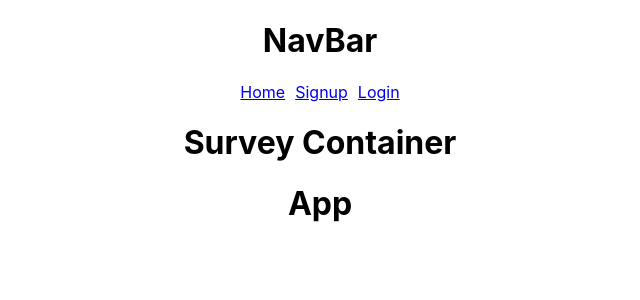
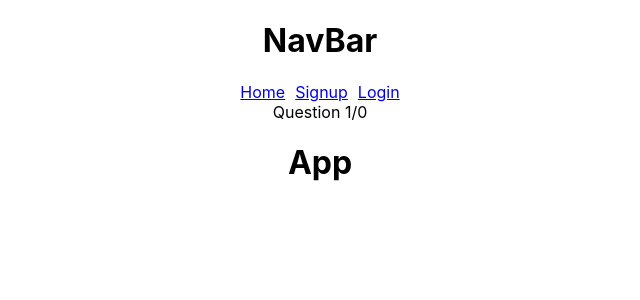
Before and after one commit to cmann80/phase-5-dialect-map, a React (Create React App) app in the folder client/: page /survey in a window 1280 px wide. Shown: the top 300 px of the page, without its empty margins (320-960 px from the left). Built offline with nearby package versions, Linux system fonts and the light colour scheme; no server answers.

Commit message:
refactored survey into one element; survey displays the number of questions and one question text

```diff
--- a/client/src/App.js
+++ b/client/src/App.js
@@ -4,7 +4,7 @@ import NavBar from "./components/NavBar/NavBar"
 import Home from "./components/Home/Home"
 import Login from "./components/Login/Login"
 import Profile from "./components/Profile/Profile"
-import SurveyContainer from "./components/SurveyContainer/SurveyContainer"
+import Survey from "./components/Survey/Survey"
 import { Route, Routes, BrowserRouter} from 'react-router-dom'
 import { useEffect, useState } from "react";
 import React from 'react';
@@ -34,6 +34,16 @@ function App() {
 
 if(errors) return <h1>{errors}</h1>
 
+// creates an array from the survey object
+  const questionArray = Object.values(survey)
+
+  // removes the first, and last two elements of the array (really dumb)
+  questionArray.shift()
+  questionArray.pop()
+  questionArray.pop()
+
+  console.log(questionArray)
+
 
   return (
     <div className="App">
@@ -44,7 +54,7 @@ if(errors) return <h1>{errors}</h1>
             <Route path= "/" element={<Home/>}/>
             <Route path="/signup" element={<Signup setUser={setUser}/>}/>
             <Route path="/login" element={<Login setUser={setUser}/>}/>
-            <Route path="/survey" element={<SurveyContainer user={user} survey={survey}/>}/>
+            <Route path="/survey" element={<Survey user={user} questionArray={questionArray}/>}/>
             <Route path="/profile" element={<Profile user={user}/>}/>
           </Routes>
         </BrowserRouter>
--- a/client/src/components/Profile/Profile.js
+++ b/client/src/components/Profile/Profile.js
@@ -1,6 +1,6 @@
 import {useEffect, useState} from 'react';
 import {useParams, Link} from 'react-router-dom'
-import SurveyContainer from "../SurveyContainer/SurveyContainer"
+import Survey from "../Survey/Survey"
 import "./Profile.css"
 
 function Profile ({user}){
--- a/client/src/components/Survey/Survey.js
+++ b/client/src/components/Survey/Survey.js
@@ -1,12 +1,25 @@
+import { useState } from 'react';
 import "./Survey.css"
 
-function Survey(){
+
+function Survey({questionArray}){
+
+
+    //state for what question is currently on the page
+    const [currentQuestion, setCurrentQuestion] = useState(0)
+
+
+
 
     return(
-    <div className={"page-item"}>
-        <h1>Survey</h1>
-    </div>
-
+        <div className ="question-section">
+            <div className="question-count">
+                <span>Question {currentQuestion +1}</span>/{questionArray.length}
+            </div>
+            <div className ="question-text">
+                {questionArray[currentQuestion]}
+            </div>
+        </div>
     )
 }
 
--- a/client/src/components/SurveyContainer/SurveyContainer.js
+++ /dev/null
@@ -1,28 +0,0 @@
-import { useState } from 'react';
-import Survey from "../Survey/Survey"
-import "./SurveyContainer.css"
-
-
-function SurveyContainer({survey}){
-
-
-const renderSurvey = () =>{
-
-    for (const [key, value] of Object.entries(survey)) {
-        console.log(`${key}: ${value}`)
-    }
-
-    }
-
-renderSurvey()
-
-const [currentPage, setCurrentPage] = useState(1)
-
-    return(
-        <div>
-            <h1>Survey Container</h1>
-        </div>
-    )
-}
-
-export default SurveyContainer
```
Also changed, not shown: client/src/components/SurveyContainer/SurveyContainer.css (deleted).
